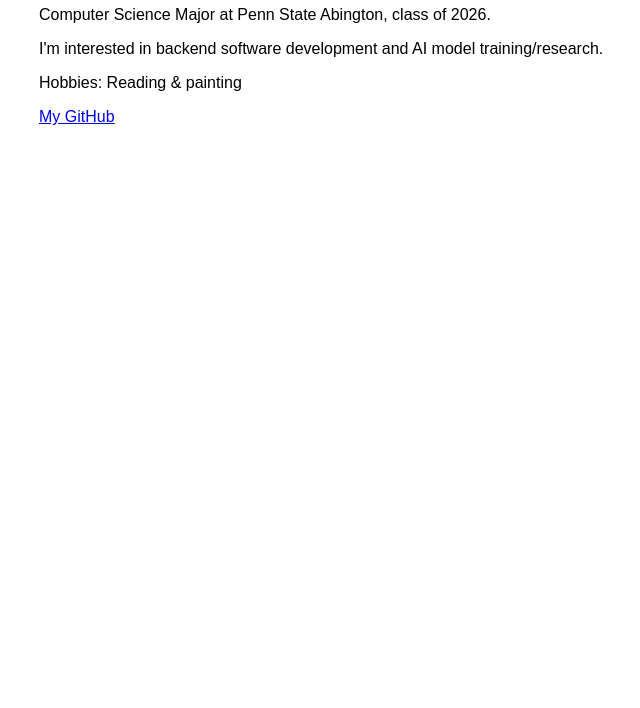
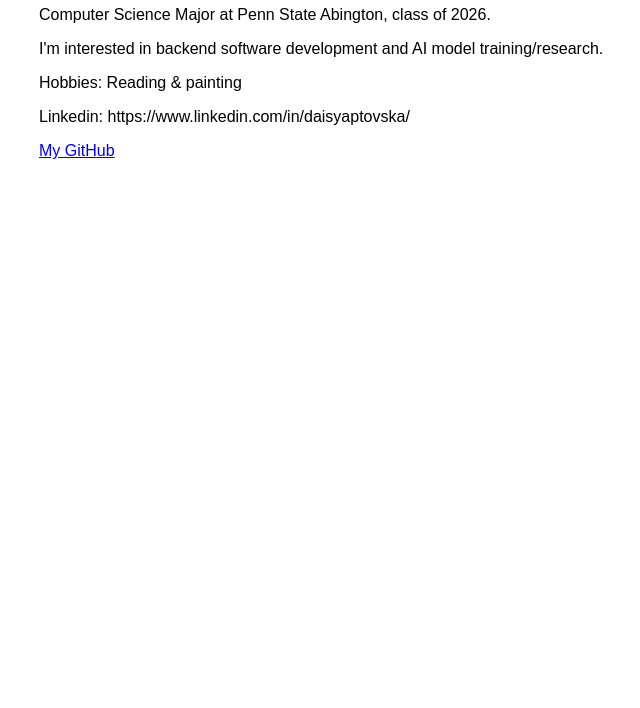
Before and after one commit to daisyapto/daisyapto.github.io, a plain HTML site: page index.html in a window 1280 px wide. Shown: the part 92-800 px from the top of the page, without its empty margins (281-921 px from the left). Drawn offline with Linux system fonts and the light colour scheme.

Commit message:
Add LinkedIn profile link to index.html

```diff
--- a/index.html
+++ b/index.html
@@ -13,6 +13,7 @@
   <p>Computer Science Major at Penn State Abington, class of 2026.</p>
   <p>I'm interested in backend software development and AI model training/research.</p>
   <p>Hobbies: Reading & painting</p>
+  <p>Linkedin: https://www.linkedin.com/in/daisyaptovska/</p>
   <p><a href="https://github.com/daisyapto">My GitHub</a></p>
 </body>
 </html>
```
